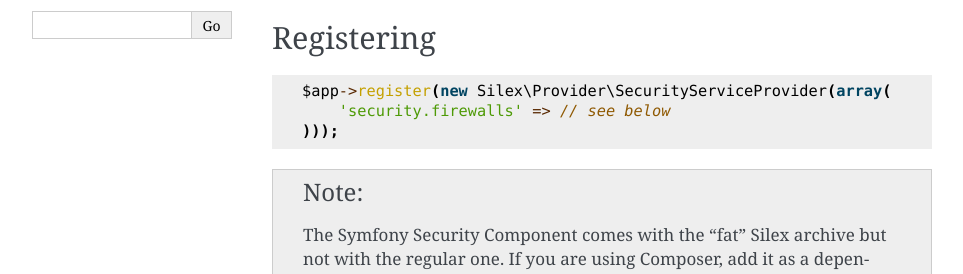
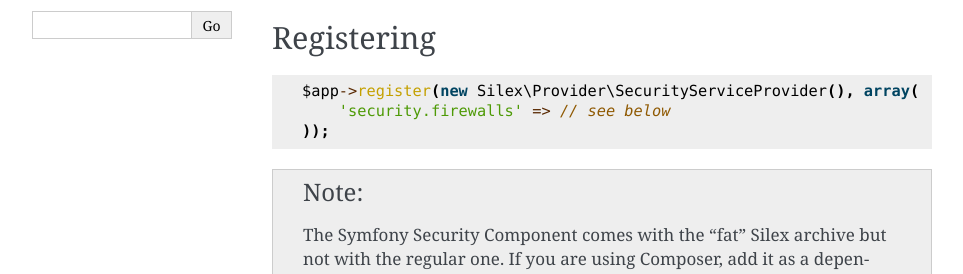
Before and after one commit to silexphp/Silex, a Sphinx documentation site: the page built from doc/providers/security.rst, in a window 1280 px wide and 900 px high, scrolled down 647 px. Shown: the part 178-452 px from the top of the window, without its empty margins (148-1111 px from the left). Built offline with Sphinx 7.4.7, drawn with Linux system fonts in a browser that asks for light colours; pages that are not in the unit, such as notebooks, are missing from menus.

```diff
--- a/doc/providers/security.rst
+++ b/doc/providers/security.rst
@@ -47,9 +47,9 @@ Registering
 
 .. code-block:: php
 
-    $app->register(new Silex\Provider\SecurityServiceProvider(array(
+    $app->register(new Silex\Provider\SecurityServiceProvider(), array(
         'security.firewalls' => // see below
-    )));
+    ));
 
 .. note::
 
```
